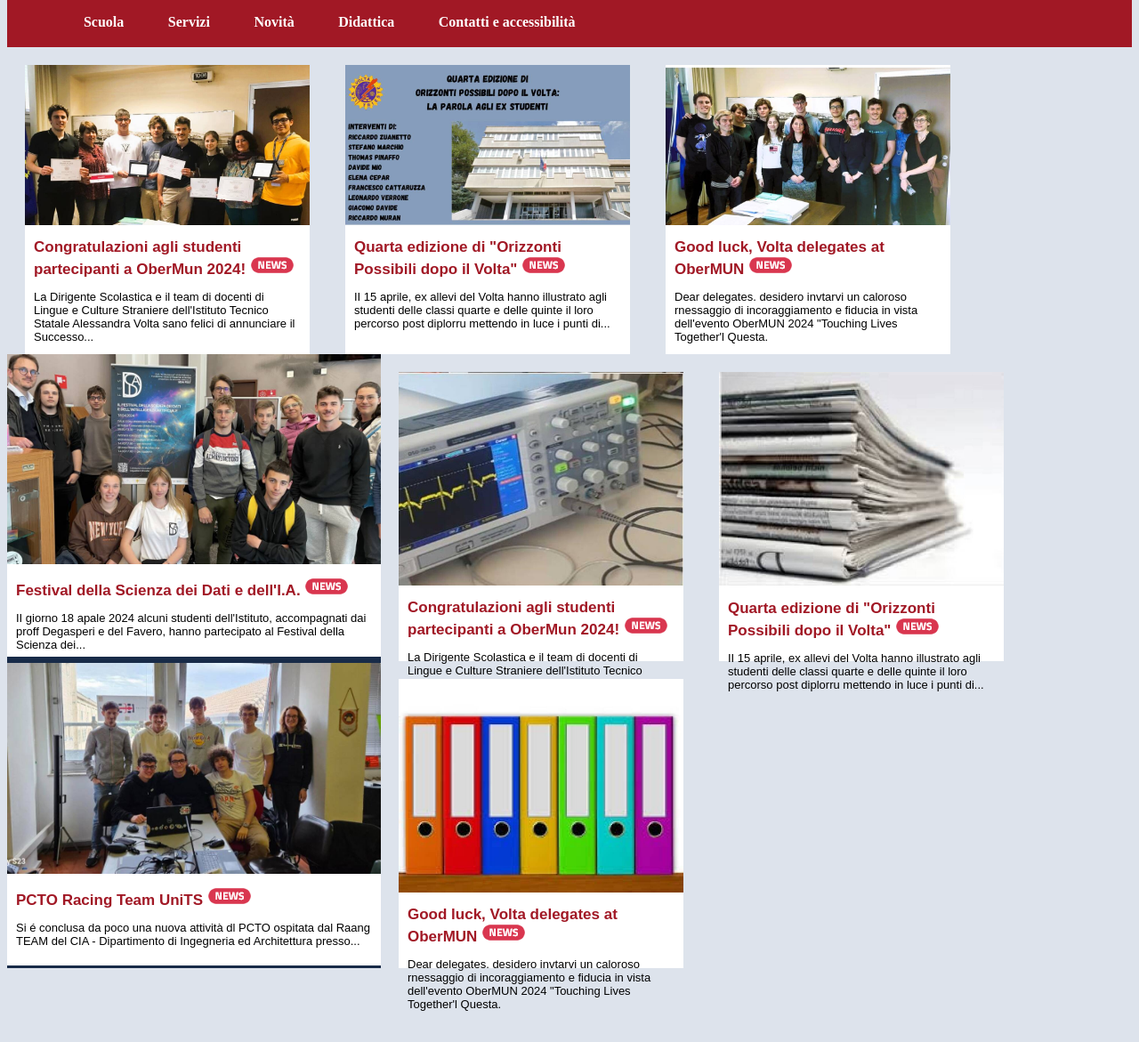
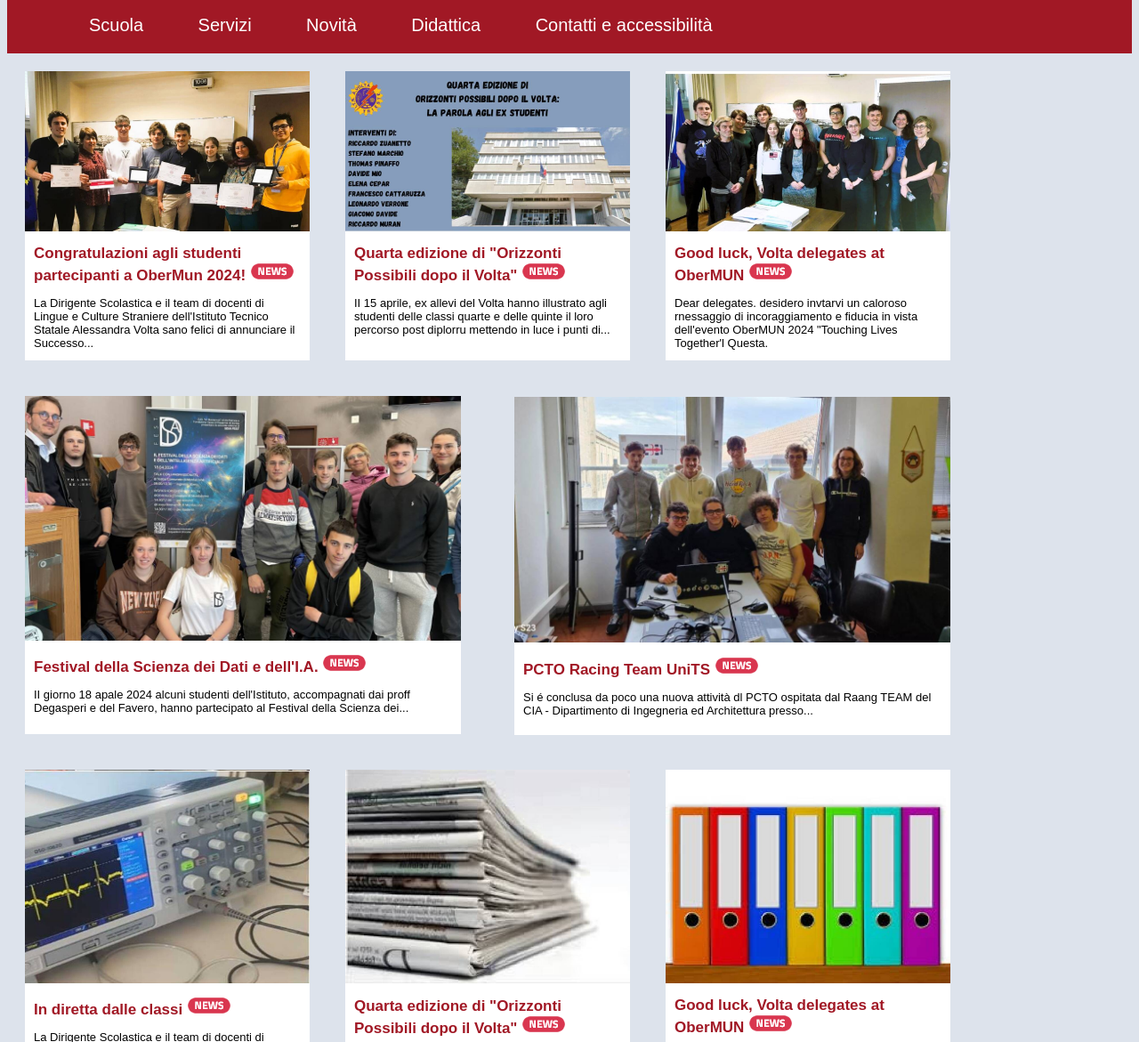
Before and after one commit to matteokalcich/Volta-Sito, a plain HTML site: page index.html in a window 1280 px wide. Shown: the part 129-1300 px from the top of the page at 89% size. Before the commit the page ends 1265 px from the top, so only its background shows below. Drawn offline with Linux system fonts and the light colour scheme.

Commit message:
Final Release

```diff
--- a/index.html
+++ b/index.html
@@ -5,6 +5,8 @@
     <meta charset="UTF-8">
     <meta name="viewport" content="width=device-width, initial-scale=1.0">
     <link rel="stylesheet" href="style.css">
+    <script src="./script.js"></script>
+
     <title>Document</title>
 </head>
 
@@ -20,19 +22,19 @@
     <div class="navigationBar">
 
         <strong>
-            <p id="scuola">Scuola</p>
+            <button id="scuola" type="button" onclick="click('scuola')">Scuola</button>
         </strong>
         <strong>
-            <p id="servizi">Servizi</p>
+            <button id="servizi" onclick="click('servizi')">Servizi</button>
         </strong>
         <strong>
-            <p id="novità">Novità</p>
+            <button id="novità" onclick="click('novità')">Novità</button>
         </strong>
         <strong>
-            <p id="didattica">Didattica</p>
+            <button id="didattica" onclick="click('didattica')">Didattica</button>
         </strong>
         <strong>
-            <p id="contatti">Contatti e accessibilità</p>
+            <button id="contatti" onclick="click('contatti')">Contatti e accessibilità</button>
         </strong>
 
     </div>
@@ -141,6 +143,7 @@
     </div>
 
 
+
     <div class="row2">
 
             <div class="festivalScienza">
@@ -210,7 +213,6 @@
 
 
 
-
         <div class="row3">
 
             <div class="direttaClassi">
@@ -225,7 +227,7 @@
 
                     <div class="title">
 
-                        <h1>Congratulazioni agli studenti partecipanti a OberMun 2024! <img src="./resources/images/news.png"
+                        <h1> In diretta dalle classi <img src="./resources/images/news.png"
                                 alt=""></h1>
 
                     </div>
@@ -315,4 +317,6 @@
 
 </body>
 
+
+
 </html>
--- a/script.js
+++ b/script.js
@@ -0,0 +1,4 @@
+function click(buttonId) {
+
+    alert("Hai premuto la voce: " + buttonId);
+}
--- a/style.css
+++ b/style.css
@@ -28,11 +28,14 @@ header{
     padding: 1.5% 5%;
 }
 
-.navigationBar p {
+.navigationBar button {
 
     display: inline;
     margin: 0% 2%;
     color: #fff;
+    background-color: #a11825;
+    border: 0;
+    font-size: 20px;
 }
 
 body{
@@ -120,23 +123,26 @@ body{
     height: auto;
 }
 
+
 .row2 {
 
-    background-color: #182b48;
+    background-color: #dde3ec;
+    position: relative;
+    top: 390px;
+    left: 20px;
 
-    display: inline-flex;
-
-    flex-direction: row;
+    clear: left;
 }
 
 .festivalScienza {
 
-    background-color: #fff;
-
-    width: 420px;
-    height: 340px;
+    position: relative;
 
 
+    background-color: #fff;
+    width: 490px;
+    height: 380px;
+    bottom: 350px;
 
 }
 
@@ -148,10 +154,16 @@ body{
 
 .racingTeam {
 
+    position: relative;
+
     background-color: #fff;
 
-    width: 420px;
-    height: 340px;
+    width: 490px;
+    height: 380px;
+
+    left: 550px;
+    bottom: 370px;
+
 
 }
 
@@ -161,22 +173,23 @@ body{
     height: auto;
 }
 
+
 .row3 {
 
-    display: inline;
 
     background-color: #dde3ec;
 }
 
 .direttaClassi {
 
+    position: relative;
     background-color: #fff;
     float: left;
     width: 320px;
-    height: 325px;
-    margin-left: 20px;
+    height: 380px;
     margin-right: 20px;
-    margin-top: 20px;
+    bottom: 310px;
+
 }
 
 #direttaClassi-img {
@@ -188,13 +201,15 @@ body{
 
 .diconoDiNoi {
 
+    position: relative;
+
     background-color: #fff;
     float: left;
     width: 320px;
-    height: 325px;
+    height: 380px;
+    bottom: 310px;
     margin-left: 20px;
     margin-right: 20px;
-    margin-top: 20px;
 }
 
 #diconoDiNoi-img {
@@ -205,13 +220,14 @@ body{
 
 .archivioIniziative {
 
+    position: relative;
+
     background-color: #fff;
     float: left;
     width: 320px;
-    height: 325px;
+    height: 380px;
+    bottom: 310px;
     margin-left: 20px;
-    margin-right: 20px;
-    margin-top: 20px;
 }
 
 #archivioIniziative-img {
```
Lines whose indentation alone changed are shown as unchanged.
